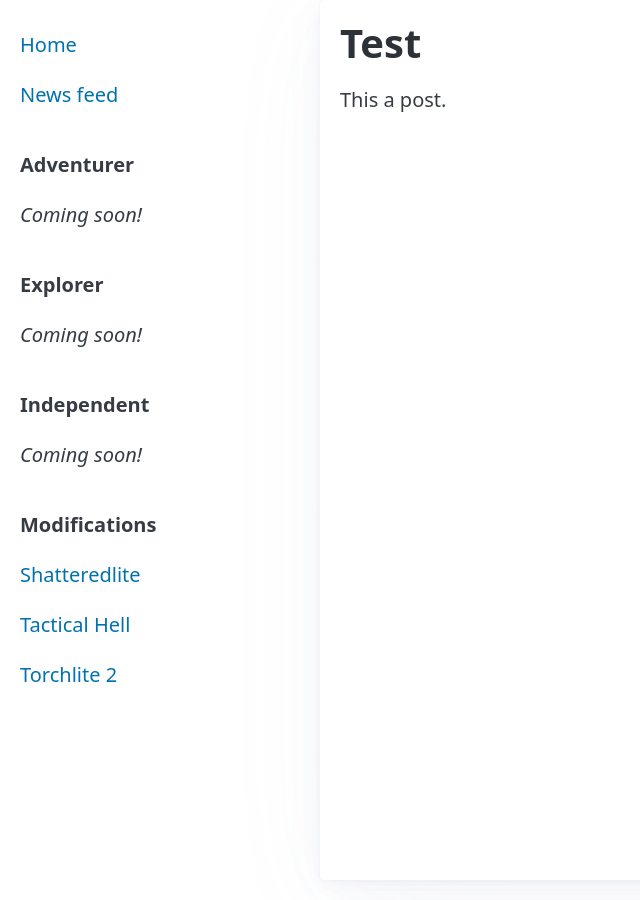
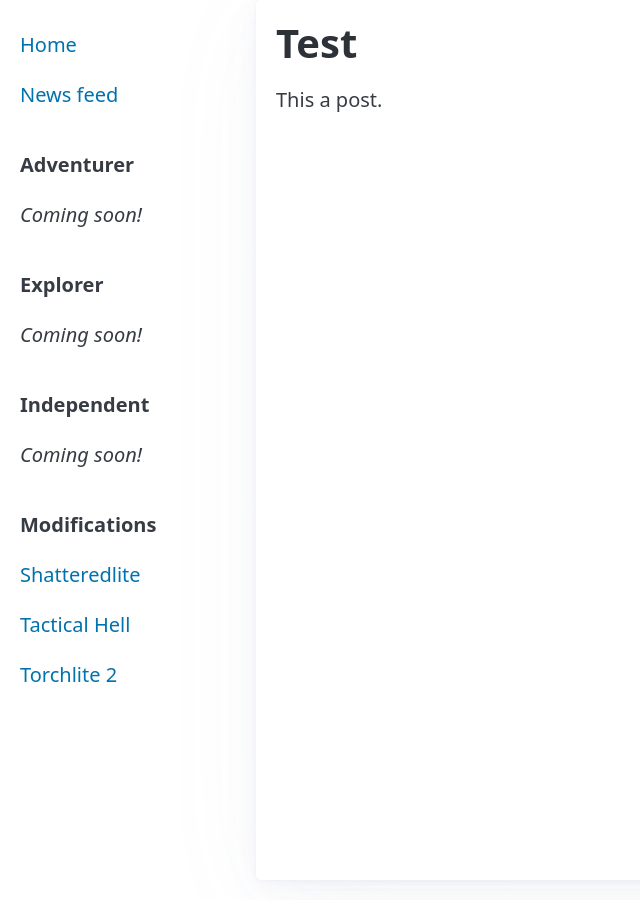
Before and after one commit to tukkek/blog, a Jekyll site: the page docs/2026/03/05/test.md.html, which Jekyll copies as it is, in a window 1280 px wide. Shown: the whole page, without its empty margins (0-640 px from the left). Built offline with Jekyll 4.4.1, drawn with Linux system fonts in a browser that asks for light colours.

Commit message:
Better fix for Chrome's render.

```diff
--- a/style/blog.css
+++ b/style/blog.css
@@ -2,7 +2,7 @@
   header{display:none;}
   body{
     display:grid;
-    grid-template-columns:25vw 75vw;
+    grid-template-columns:20vw 80vw;
   }
 }
 @media(orientation:portrait){
@@ -16,9 +16,9 @@ aside{
 }
 body{text-align:justify;}
 img{
-  width: 500px;
-  height: 300px;
-  object-fit: contain;
+  width:500px;
+  height:300px;
+  object-fit:contain;
   image-rendering:pixelated;
   margin:2em auto;
   display:block;
--- a/style/neocities.css
+++ b/style/neocities.css
@@ -6,14 +6,6 @@ body.neocities{
 body.neocities a{
   color:gold;
   font-weight:bold;
-}
-@keyframes fade{
-  30%{opacity:1;text-shadow:0 0 0em dimgray;}
-  50%{opacity:.5;text-shadow:0 0 1em silver;}
-  70%{opacity:1;text-shadow:0 0 0em dimgray;}
-}
-body.neocities aside nav>*{
-  animation:fade 7s infinite ease;
 }
 @keyframes burn{
   30%{color:orange;}
@@ -25,19 +17,26 @@ body.neocities a:hover{
   cursor:zoom-in;
 }
 body.neocities aside nav{
-  margin:3em 1em;
-  padding:0em 1em;
+  margin-top:3em;
   background-color:black;
   border:.2em outset crimson;
   text-align:center;
   rotate:-1deg;
+}
+@keyframes fade{
+  30%{opacity:1;text-shadow:0 0 0em dimgray;}
+  50%{opacity:.5;text-shadow:0 0 1em silver;}
+  70%{opacity:1;text-shadow:0 0 0em dimgray;}
+}
+body.neocities aside nav>*{
+  animation:fade 7s infinite ease;
 }
 body.neocities aside nav strong{
   letter-spacing:.2em;
   text-shadow:-0em -.1em .2em dimgray;
 }
 body.neocities article{
-  margin:3em 5em;
+  margin:3em 3em;
   background-color:black;
   border:.1em solid lightgray;
   border-radius:.5em;
```
